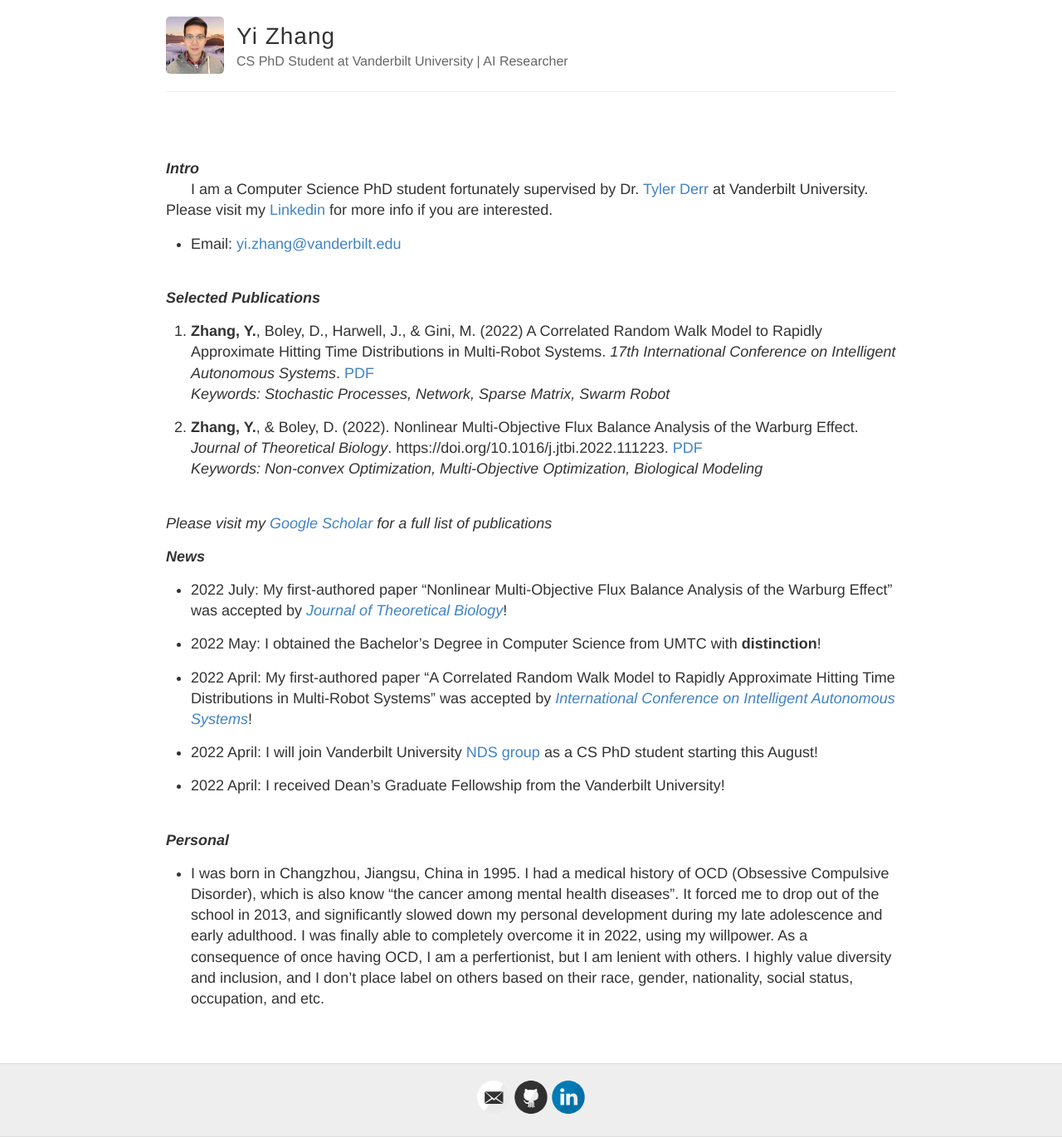
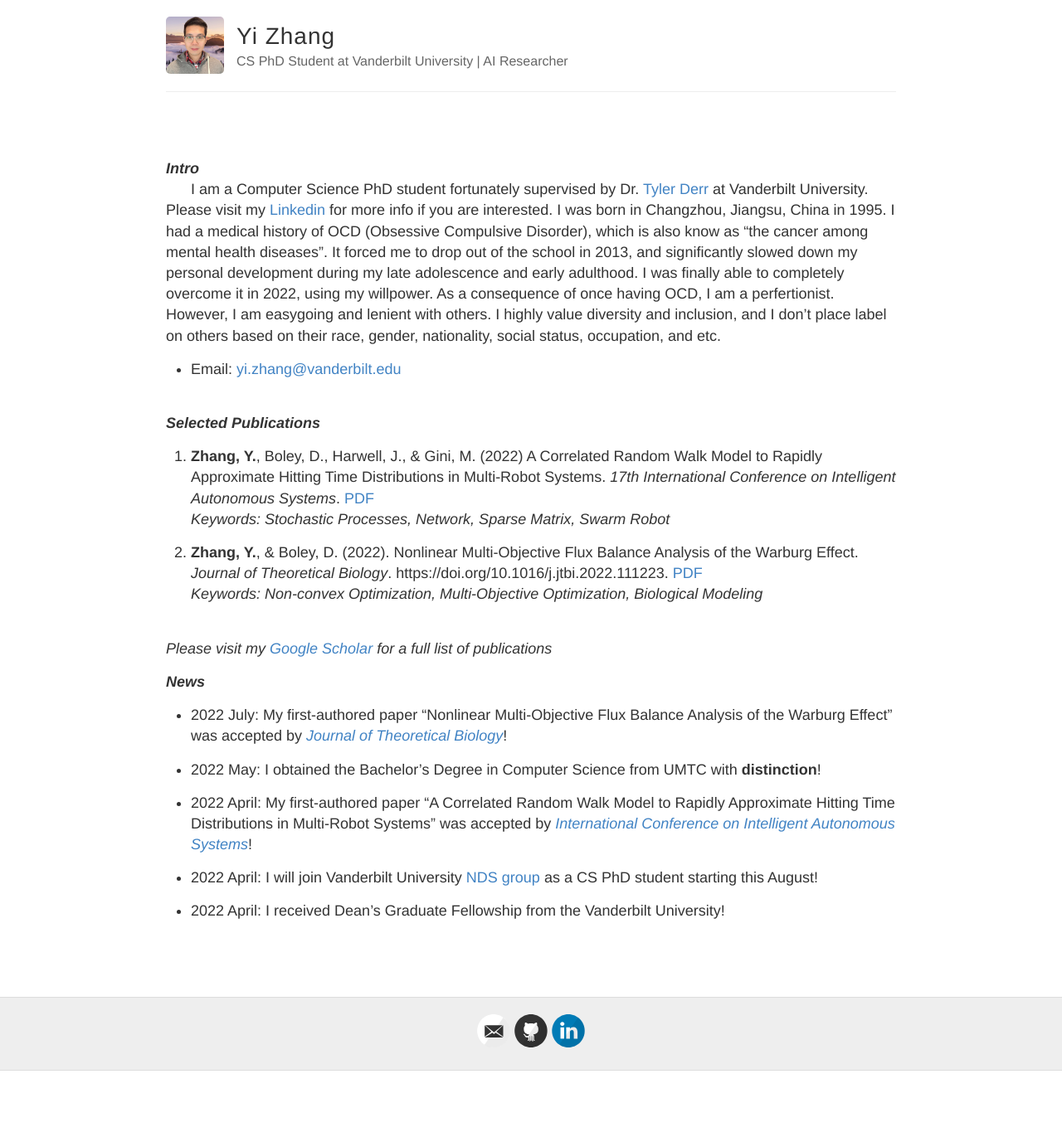
Before and after one commit to YiZhan2854/YiZhan2854.github.io, a Jekyll site: the page built from index.md, in a window 1280 px wide. Shown: the whole page at 83% size. Built offline with Jekyll 4.4.1, drawn with Linux system fonts in a browser that asks for light colours; after the commit the page ends 1291 px from its top, so only the background shows below that; part of the change alters nothing that is shown.

Commit message:
Update index.md

```diff
--- a/index.md
+++ b/index.md
@@ -3,7 +3,7 @@ layout: page
 published: ture
 ---
 ***Intro***
-&nbsp;&nbsp;&nbsp;&nbsp;&nbsp;&nbsp;I am a Computer Science PhD student fortunately supervised by Dr. [Tyler Derr](https://tylersnetwork.github.io/) at Vanderbilt University. Please visit my [Linkedin](https://www.linkedin.com/in/yi-marcel-zhang/) for more info if you are interested.
+&nbsp;&nbsp;&nbsp;&nbsp;&nbsp;&nbsp;I am a Computer Science PhD student fortunately supervised by Dr. [Tyler Derr](https://tylersnetwork.github.io/) at Vanderbilt University. Please visit my [Linkedin](https://www.linkedin.com/in/yi-marcel-zhang/) for more info if you are interested. I was born in Changzhou, Jiangsu, China in 1995. I had a medical history of OCD (Obsessive Compulsive Disorder), which is also know as "the cancer among mental health diseases". It forced me to drop out of the school in 2013, and significantly slowed down my personal development during my late adolescence and early adulthood. I was finally able to completely overcome it in 2022, using my willpower. As a consequence of once having OCD, I am a perfertionist. However, I am easygoing and lenient with others. I highly value diversity and inclusion, and I don't place label on others based on their race, gender, nationality, social status, occupation, and etc.
 
 - Email: <yi.zhang@vanderbilt.edu>
 &nbsp;&nbsp;&nbsp;&nbsp;&nbsp;&nbsp;&nbsp;&nbsp;&nbsp;&nbsp;&nbsp;&nbsp;&nbsp;&nbsp;&nbsp;&nbsp;&nbsp;&nbsp;&nbsp;&nbsp;&nbsp;&nbsp;&nbsp;&nbsp;&nbsp;&nbsp;&nbsp;&nbsp;&nbsp;&nbsp;&nbsp;&nbsp;&nbsp;&nbsp;&nbsp;&nbsp;&nbsp;&nbsp;&nbsp;&nbsp;&nbsp;&nbsp;&nbsp;&nbsp;&nbsp;&nbsp;&nbsp;&nbsp;&nbsp;&nbsp;&nbsp;&nbsp;&nbsp;&nbsp;&nbsp;&nbsp;&nbsp;&nbsp;&nbsp;&nbsp;&nbsp;&nbsp;&nbsp;&nbsp;&nbsp;&nbsp;&nbsp;&nbsp;&nbsp;&nbsp;&nbsp;&nbsp;&nbsp;&nbsp;&nbsp;&nbsp;&nbsp;&nbsp;&nbsp;&nbsp;&nbsp;&nbsp;&nbsp;&nbsp;&nbsp;&nbsp;&nbsp;&nbsp;&nbsp;&nbsp;&nbsp;&nbsp;&nbsp;&nbsp;&nbsp;&nbsp;&nbsp;&nbsp;&nbsp;&nbsp;&nbsp;&nbsp;&nbsp;&nbsp;&nbsp;&nbsp;&nbsp;&nbsp;&nbsp;&nbsp;&nbsp;&nbsp;&nbsp;&nbsp;&nbsp;&nbsp;&nbsp;&nbsp;&nbsp;&nbsp;&nbsp;&nbsp;&nbsp;&nbsp;&nbsp;&nbsp;&nbsp;&nbsp;&nbsp;&nbsp;&nbsp;&nbsp;&nbsp;&nbsp;&nbsp;&nbsp;&nbsp;&nbsp;&nbsp;
@@ -30,6 +30,3 @@ published: ture
 
 - 2022 April: I received Dean's Graduate Fellowship from the Vanderbilt University!
 &nbsp;&nbsp;&nbsp;&nbsp;&nbsp;&nbsp;&nbsp;&nbsp;&nbsp;&nbsp;&nbsp;&nbsp;&nbsp;&nbsp;&nbsp;&nbsp;&nbsp;&nbsp;&nbsp;&nbsp;&nbsp;&nbsp;&nbsp;&nbsp;&nbsp;&nbsp;&nbsp;&nbsp;&nbsp;&nbsp;&nbsp;&nbsp;&nbsp;&nbsp;&nbsp;&nbsp;&nbsp;&nbsp;&nbsp;&nbsp;&nbsp;&nbsp;&nbsp;&nbsp;&nbsp;&nbsp;&nbsp;&nbsp;&nbsp;&nbsp;&nbsp;&nbsp;&nbsp;&nbsp;&nbsp;&nbsp;&nbsp;&nbsp;&nbsp;&nbsp;&nbsp;&nbsp;&nbsp;&nbsp;&nbsp;&nbsp;&nbsp;&nbsp;&nbsp;&nbsp;&nbsp;&nbsp;&nbsp;&nbsp;&nbsp;&nbsp;&nbsp;&nbsp;&nbsp;&nbsp;&nbsp;&nbsp;&nbsp;&nbsp;&nbsp;&nbsp;&nbsp;&nbsp;&nbsp;&nbsp;&nbsp;&nbsp;&nbsp;&nbsp;&nbsp;&nbsp;&nbsp;&nbsp;&nbsp;&nbsp;&nbsp;&nbsp;&nbsp;&nbsp;&nbsp;&nbsp;&nbsp;&nbsp;&nbsp;&nbsp;&nbsp;&nbsp;&nbsp;&nbsp;&nbsp;&nbsp;&nbsp;&nbsp;&nbsp;&nbsp;&nbsp;&nbsp;&nbsp;&nbsp;&nbsp;&nbsp;&nbsp;&nbsp;&nbsp;&nbsp;&nbsp;&nbsp;&nbsp;&nbsp;&nbsp;&nbsp;&nbsp;&nbsp;&nbsp;
-
-***Personal***
-- I was born in Changzhou, Jiangsu, China in 1995. I had a medical history of OCD (Obsessive Compulsive Disorder), which is also know "the cancer among mental health diseases". It forced me to drop out of the school in 2013, and significantly slowed down my personal development during my late adolescence and early adulthood. I was finally able to completely overcome it in 2022, using my willpower. As a consequence of once having OCD, I am a perfertionist, but I am lenient with others. I highly value diversity and inclusion, and I don't place label on others based on their race, gender, nationality, social status, occupation, and etc.
```
